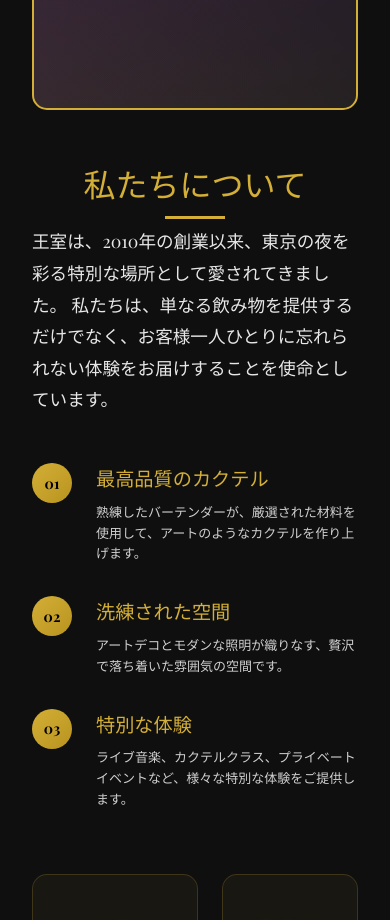
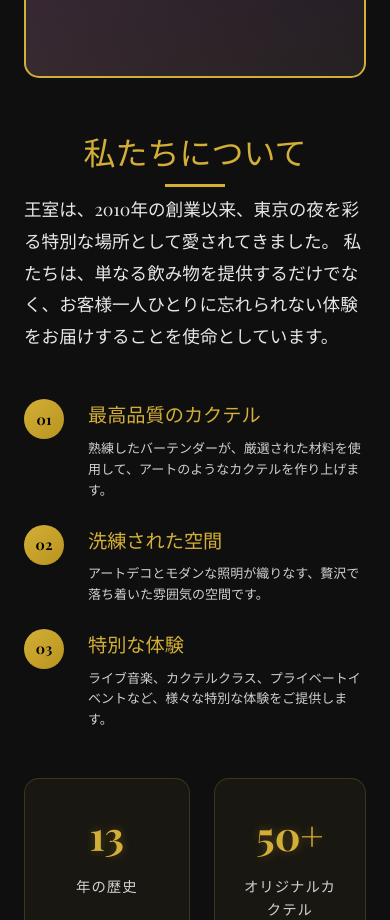
Before and after one commit to tora-spl/oushitsu, a React (Vite) app: page / in a window 390 px wide. Shown: the part 1080-2000 px from the top of the page. Built offline with nearby package versions, Linux system fonts and the light colour scheme.

Commit message:
Phase 1&2完了: ヘッダー・ナビゲーション改善、レスポンシブ強化、フォームバリデーション、画像最適化、タイポグラフィ統一

```diff
--- a/index.html
+++ b/index.html
@@ -2,8 +2,14 @@
 <html lang="ja">
   <head>
     <meta charset="UTF-8" />
-    <link rel="icon" type="image/svg+xml" href="/logo.svg" />
+    <link rel="icon" type="image/svg+xml" href="/logo.png" />
     <link rel="icon" type="image/x-icon" href="/favicon.ico" />
+    <link rel="apple-touch-icon" sizes="180x180" href="/apple-touch-icon.png" />
+    <link rel="icon" type="image/png" sizes="32x32" href="/favicon-32x32.png" />
+    <link rel="icon" type="image/png" sizes="16x16" href="/favicon-16x16.png" />
+    <link rel="manifest" href="/site.webmanifest" />
+    <meta name="msapplication-TileColor" content="#d4af37" />
+    <meta name="theme-color" content="#000000" />
     <meta name="viewport" content="width=device-width, initial-scale=1.0" />
     <title>王室 - エレガントな夜の体験</title>
 
--- a/src/components/About.css
+++ b/src/components/About.css
@@ -1,27 +1,27 @@
 .about {
-  padding: 6rem 0;
-  background: #0f0f0f;
-  color: #fff;
+  padding: var(--section-padding);
+  background: var(--background-darker);
+  color: var(--text-primary);
 }
 
 .about-container {
   max-width: 1200px;
   margin: 0 auto;
-  padding: 0 2rem;
+  padding: var(--container-padding);
 }
 
 .about-content {
   display: grid;
   grid-template-columns: 1fr 1fr;
-  gap: 4rem;
-  margin-bottom: 4rem;
+  gap: var(--section-gap);
+  margin-bottom: var(--section-gap);
   align-items: center;
 }
 
 .section-title {
   font-size: 2.5rem;
-  color: #d4af37;
-  margin-bottom: 2rem;
+  color: var(--primary-gold);
+  margin-bottom: var(--title-margin-bottom);
   position: relative;
 }
 
@@ -32,30 +32,30 @@
   left: 0;
   width: 60px;
   height: 3px;
-  background: #d4af37;
+  background: var(--primary-gold);
 }
 
 .about-description {
   font-size: 1.1rem;
   line-height: 1.8;
-  margin-bottom: 3rem;
+  margin-bottom: var(--subtitle-margin-bottom);
   opacity: 0.9;
 }
 
 .about-features {
   display: flex;
   flex-direction: column;
-  gap: 2rem;
+  gap: var(--content-gap);
 }
 
 .about-feature {
   display: flex;
-  gap: 1.5rem;
+  gap: var(--content-gap-mobile);
   align-items: flex-start;
 }
 
 .feature-number {
-  background: linear-gradient(135deg, #d4af37, #b8941f);
+  background: linear-gradient(135deg, var(--primary-gold), var(--primary-gold-hover));
   color: #000;
   width: 40px;
   height: 40px;
@@ -69,7 +69,7 @@
 }
 
 .feature-content h3 {
-  color: #d4af37;
+  color: var(--primary-gold);
   margin-bottom: 0.5rem;
   font-size: 1.2rem;
 }
@@ -88,11 +88,11 @@
 .image-placeholder {
   width: 400px;
   height: 300px;
-  background: linear-gradient(135deg, #2d1b3d, #1a1a1a);
+  background: linear-gradient(135deg, #2d1b3d, var(--background-medium));
   border-radius: 15px;
   position: relative;
   overflow: hidden;
-  border: 2px solid #d4af37;
+  border: 2px solid var(--primary-gold);
 }
 
 .image-overlay {
@@ -108,7 +108,7 @@
 }
 
 .image-overlay span {
-  color: #d4af37;
+  color: var(--primary-gold);
   font-size: 1.2rem;
   font-weight: 600;
   letter-spacing: 2px;
@@ -126,22 +126,22 @@
   padding: 2rem;
   background: rgba(212, 175, 55, 0.05);
   border-radius: 15px;
-  border: 1px solid rgba(212, 175, 55, 0.2);
+  border: 1px solid var(--border-gold);
   transition: all 0.3s ease;
 }
 
 .stat:hover {
   transform: translateY(-5px);
   background: rgba(212, 175, 55, 0.1);
-  border-color: rgba(212, 175, 55, 0.4);
+  border-color: var(--border-gold-hover);
 }
 
 .stat-number {
   font-size: 3rem;
   font-weight: 700;
-  color: #d4af37;
+  color: var(--primary-gold);
   margin-bottom: 0.5rem;
-  text-shadow: 0 0 10px rgba(212, 175, 55, 0.3);
+  text-shadow: 0 0 10px var(--shadow-gold);
 }
 
 .stat-label {
@@ -152,9 +152,18 @@
 }
 
 @media (max-width: 768px) {
+  .about {
+    padding: var(--section-padding-mobile);
+  }
+
+  .about-container {
+    padding: var(--container-padding-mobile);
+  }
+
   .about-content {
     grid-template-columns: 1fr;
-    gap: 3rem;
+    gap: var(--section-gap-mobile);
+    margin-bottom: var(--section-gap-mobile);
   }
 
   .about-image {
@@ -169,7 +178,7 @@
 
   .about-stats {
     grid-template-columns: repeat(2, 1fr);
-    gap: 1.5rem;
+    gap: var(--content-gap-mobile);
   }
 
   .stat {
@@ -183,4 +192,8 @@
   .section-title {
     font-size: 2rem;
   }
+
+  .about-features {
+    gap: var(--content-gap-mobile);
+  }
 }
--- a/src/components/Contact.css
+++ b/src/components/Contact.css
@@ -197,6 +197,22 @@
   color: rgba(255, 255, 255, 0.5);
 }
 
+/* エラー状態のスタイル */
+.form-group input.error,
+.form-group select.error,
+.form-group textarea.error {
+  border-color: #ff6b6b;
+  background: rgba(255, 107, 107, 0.1);
+}
+
+.error-message {
+  color: #ff6b6b;
+  font-size: 0.8rem;
+  margin-top: 0.5rem;
+  display: block;
+  line-height: 1.4;
+}
+
 .form-group select option {
   background: #1a1a1a;
   color: #fff;
--- a/src/components/Gallery.css
+++ b/src/components/Gallery.css
@@ -67,7 +67,17 @@
   width: 100%;
   height: 100%;
   object-fit: cover;
-  transition: transform 0.3s ease;
+  transition: all 0.3s ease;
+}
+
+.gallery-image img.loading {
+  opacity: 0.3;
+  filter: grayscale(100%);
+}
+
+.gallery-image img.loaded {
+  opacity: 1;
+  filter: grayscale(0%);
 }
 
 .gallery-item:hover .gallery-image img {
--- a/src/components/Header.css
+++ b/src/components/Header.css
@@ -7,6 +7,12 @@
   backdrop-filter: blur(10px);
   z-index: 1000;
   transition: all 0.3s ease;
+}
+
+.header.scrolled {
+  background: rgba(0, 0, 0, 0.95);
+  backdrop-filter: blur(15px);
+  box-shadow: 0 2px 20px rgba(0, 0, 0, 0.3);
 }
 
 .header-container {
@@ -108,6 +114,11 @@
 
 .nav-list button:hover {
   color: #d4af37;
+  transform: translateY(-1px);
+}
+
+.nav-list button:active {
+  transform: translateY(0);
 }
 
 .hamburger {
--- a/src/components/Header.tsx
+++ b/src/components/Header.tsx
@@ -1,8 +1,9 @@
-import { useState } from 'react';
+import { useState, useEffect } from 'react';
 import './Header.css';
 
 const Header: React.FC = () => {
   const [isMenuOpen, setIsMenuOpen] = useState(false);
+  const [isScrolled, setIsScrolled] = useState(false);
 
   const toggleMenu = () => {
     setIsMenuOpen(!isMenuOpen);
@@ -16,8 +17,18 @@ const Header: React.FC = () => {
     setIsMenuOpen(false);
   };
 
+  useEffect(() => {
+    const handleScroll = () => {
+      const scrolled = window.scrollY > 50;
+      setIsScrolled(scrolled);
+    };
+
+    window.addEventListener('scroll', handleScroll);
+    return () => window.removeEventListener('scroll', handleScroll);
+  }, []);
+
   return (
-    <header className="header">
+    <header className={`header ${isScrolled ? 'scrolled' : ''}`}>
       <div className="header-container">
         <div className="logo">
           <div className="logo-image">
@@ -29,20 +40,28 @@ const Header: React.FC = () => {
           </div>
         </div>
 
-        <nav className={`nav ${isMenuOpen ? 'nav-open' : ''}`}>
+        <nav className={`nav ${isMenuOpen ? 'nav-open' : ''}`} id="nav-menu" role="navigation" aria-label="メインナビゲーション">
           <ul className="nav-list">
-            <li><button onClick={() => scrollToSection('home')}>ホーム</button></li>
-            <li><button onClick={() => scrollToSection('about')}>私たちについて</button></li>
-            <li><button onClick={() => scrollToSection('menu')}>メニュー</button></li>
-            <li><button onClick={() => scrollToSection('gallery')}>ギャラリー</button></li>
-            <li><button onClick={() => scrollToSection('contact')}>お問い合わせ</button></li>
+            <li><button onClick={() => scrollToSection('home')} aria-label="ホームセクションへ移動">ホーム</button></li>
+            <li><button onClick={() => scrollToSection('about')} aria-label="私たちについてセクションへ移動">私たちについて</button></li>
+            <li><button onClick={() => scrollToSection('menu')} aria-label="メニューセクションへ移動">メニュー</button></li>
+            <li><button onClick={() => scrollToSection('gallery')} aria-label="ギャラリーセクションへ移動">ギャラリー</button></li>
+            <li><button onClick={() => scrollToSection('contact')} aria-label="お問い合わせセクションへ移動">お問い合わせ</button></li>
           </ul>
         </nav>
 
         <button
           className={`hamburger ${isMenuOpen ? 'active' : ''}`}
           onClick={toggleMenu}
+          onKeyDown={(e) => {
+            if (e.key === 'Enter' || e.key === ' ') {
+              e.preventDefault();
+              toggleMenu();
+            }
+          }}
           aria-label="メニューを開く"
+          aria-expanded={isMenuOpen}
+          aria-controls="nav-menu"
         >
           <span></span>
           <span></span>
--- a/src/components/Hero.css
+++ b/src/components/Hero.css
@@ -39,6 +39,7 @@
 .hero-logo {
   margin-bottom: 2rem;
   animation: fadeInUp 1s ease-out 0.1s both;
+  will-change: transform, opacity;
 }
 
 .hero-logo img {
@@ -65,6 +66,7 @@
   margin-bottom: 1rem;
   animation: fadeInUp 1s ease-out;
   font-style: italic;
+  will-change: transform, opacity;
 }
 
 .hero-title-sub {
@@ -74,6 +76,7 @@
   opacity: 0.9;
   letter-spacing: 2px;
   animation: fadeInUp 1s ease-out 0.3s both;
+  will-change: transform, opacity;
 }
 
 .hero-description {
@@ -82,6 +85,7 @@
   margin-bottom: 3rem;
   opacity: 0.8;
   animation: fadeInUp 1s ease-out 0.6s both;
+  will-change: transform, opacity;
 }
 
 .hero-buttons {
@@ -90,6 +94,7 @@
   justify-content: center;
   margin-bottom: 4rem;
   animation: fadeInUp 1s ease-out 0.9s both;
+  will-change: transform, opacity;
 }
 
 .btn {
@@ -134,6 +139,7 @@
   justify-content: center;
   gap: 3rem;
   animation: fadeInUp 1s ease-out 1.2s both;
+  will-change: transform, opacity;
 }
 
 .feature {
@@ -216,6 +222,41 @@
   }
 }
 
+/* タブレットサイズ対応 */
+@media (max-width: 1024px) and (min-width: 769px) {
+  .hero-title-main {
+    font-size: 3.5rem;
+    letter-spacing: 3px;
+  }
+
+  .hero-title-sub {
+    font-size: 1.4rem;
+  }
+
+  .hero-description {
+    font-size: 1.1rem;
+    max-width: 600px;
+  }
+
+  .hero-buttons {
+    gap: 2rem;
+  }
+
+  .btn {
+    padding: 1.2rem 2.5rem;
+    font-size: 1.1rem;
+  }
+
+  .hero-features {
+    gap: 2.5rem;
+  }
+
+  .hero-logo img {
+    width: 100px;
+    height: 100px;
+  }
+}
+
 @media (max-width: 768px) {
   .hero-title-main {
     font-size: 2.5rem;
--- a/src/index.css
+++ b/src/index.css
@@ -11,6 +11,35 @@
   text-rendering: optimizeLegibility;
   -webkit-font-smoothing: antialiased;
   -moz-osx-font-smoothing: grayscale;
+
+  /* スペーシング変数 */
+  --section-padding: 6rem 0;
+  --section-padding-mobile: 4rem 0;
+  --container-padding: 0 2rem;
+  --container-padding-mobile: 0 1.5rem;
+  --section-gap: 4rem;
+  --section-gap-mobile: 3rem;
+  --title-margin-bottom: 2rem;
+  --subtitle-margin-bottom: 3rem;
+  --content-gap: 2rem;
+  --content-gap-mobile: 1.5rem;
+
+  /* カラーパレット変数 */
+  --primary-gold: #d4af37;
+  --primary-gold-hover: #b8941f;
+  --primary-gold-light: #ffd700;
+  --primary-gold-dark: #b8860b;
+  --background-dark: #000000;
+  --background-darker: #0f0f0f;
+  --background-medium: #1a1a1a;
+  --text-primary: #ffffff;
+  --text-secondary: rgba(255, 255, 255, 0.87);
+  --text-muted: rgba(255, 255, 255, 0.6);
+  --border-gold: rgba(212, 175, 55, 0.2);
+  --border-gold-hover: rgba(212, 175, 55, 0.4);
+  --shadow-gold: rgba(212, 175, 55, 0.3);
+  --shadow-gold-hover: rgba(212, 175, 55, 0.4);
+}
 }
 
 * {
```
Also changed, not shown: src/components/Contact.tsx (+63 -0 lines), src/components/Gallery.tsx (+46 -4 lines).
